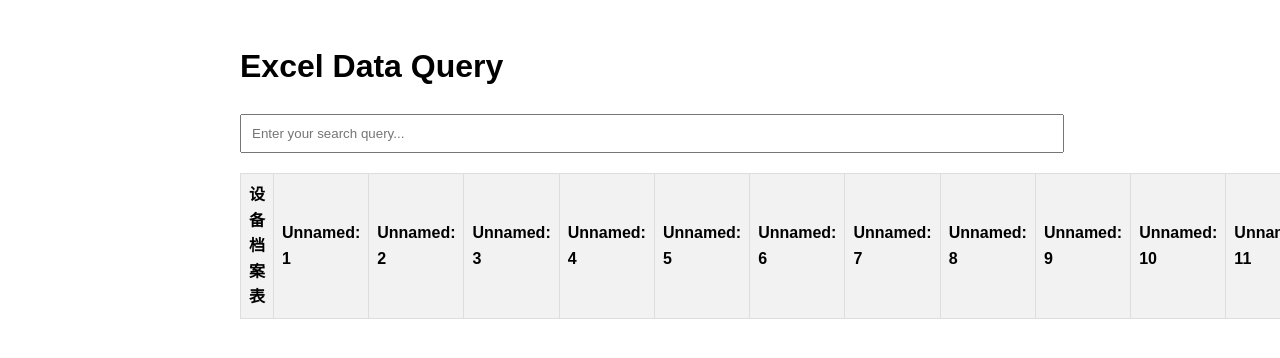
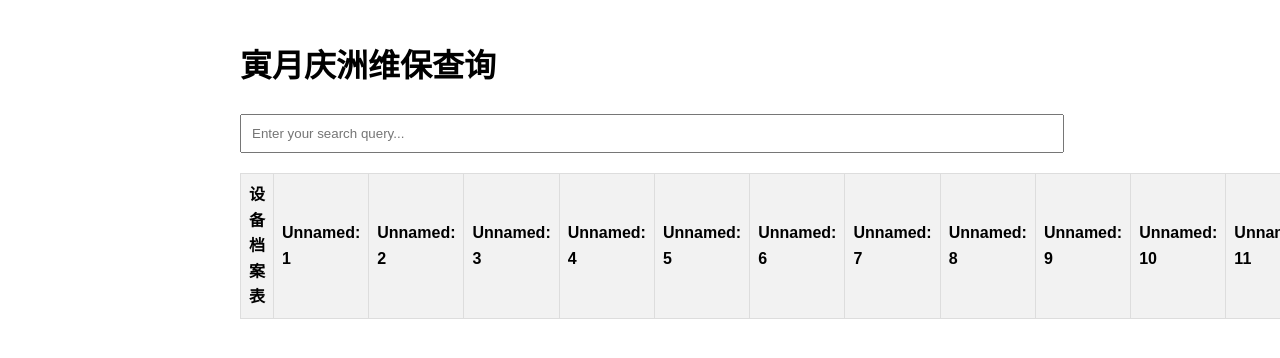
Before and after one commit to wangdashuorange/excel, a plain HTML site: page index.html in a window 1280 px wide. Shown: the top 358 px of the page. Drawn offline with nearby package versions, Linux system fonts and the light colour scheme.

Commit message:
Update index.html

```diff
--- a/index.html
+++ b/index.html
@@ -3,7 +3,7 @@
 <head>
     <meta charset="UTF-8">
     <meta name="viewport" content="width=device-width, initial-scale=1.0">
-    <title>Excel Data Query</title>
+    <title>寅月庆洲维保查询</title>
     <style>
         body { font-family: Arial, sans-serif; line-height: 1.6; margin: 0; padding: 20px; }
         .container { max-width: 800px; margin: 0 auto; }
@@ -15,7 +15,7 @@
 </head>
 <body>
     <div class="container">
-        <h1>Excel Data Query</h1>
+        <h1>寅月庆洲维保查询</h1>
         <input type="text" id="searchInput" placeholder="Enter your search query...">
         <table id="resultTable">
             <thead>
```
